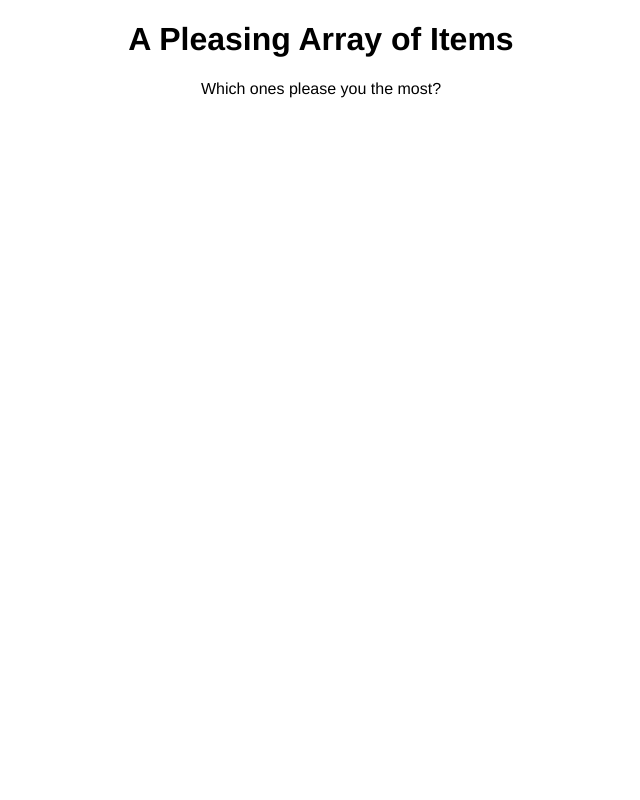
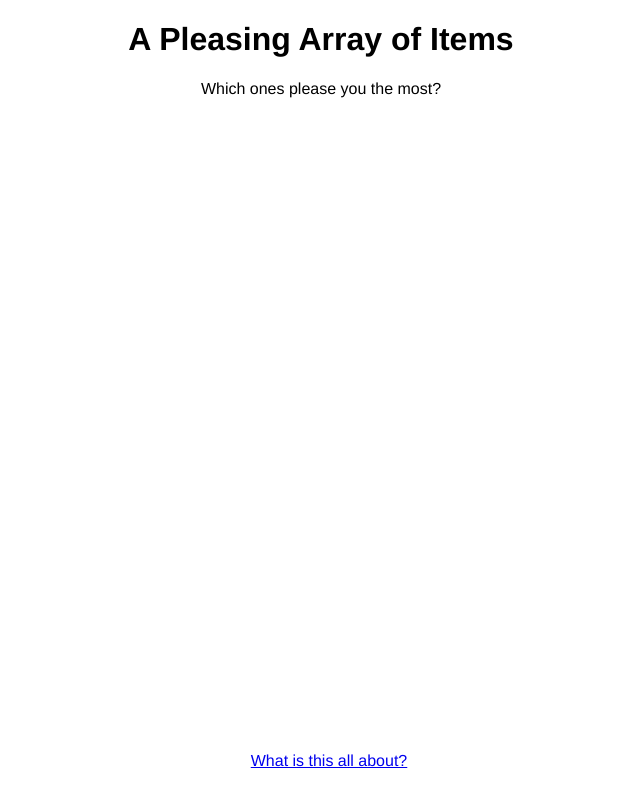
Before and after one commit to michaelbromley/angular-es6, a plain HTML site: page build/index.html in a window 1280 px wide. Shown: the whole page, without its empty margins (319-959 px from the left). Drawn offline with nearby package versions, Linux system fonts and the light colour scheme; files that its build step writes are made by us from their sources; no server answers.

Commit message:
Add footer and demo link

```diff
--- a/build/index.html
+++ b/build/index.html
@@ -20,6 +20,9 @@
 
 <item-display collection="vm.selection" ng-show="showMe" start="showMe"></item-display>
 
+<div class="footer">
+   <a href="https://github.com/michaelbromley/angular-es6"> What is this all about?</a>
+</div>
 
 <!-- inject:js -->
 <script src="../bower_components/angular/angular.js"></script>
--- a/src/styles/main.less
+++ b/src/styles/main.less
@@ -41,3 +41,10 @@ button {
   transition: all 1s;
   mix-blend-mode: multiply;
 }
+
+.footer {
+  position: absolute;
+  bottom: 30px;
+  display: block;
+  width: 100%;
+}
```
Also changed, not shown: src/index.html (+3 -0 lines), README.md, build/styles/main.css, src/app/directives/itemDisplay.js (line endings or trailing spaces).
